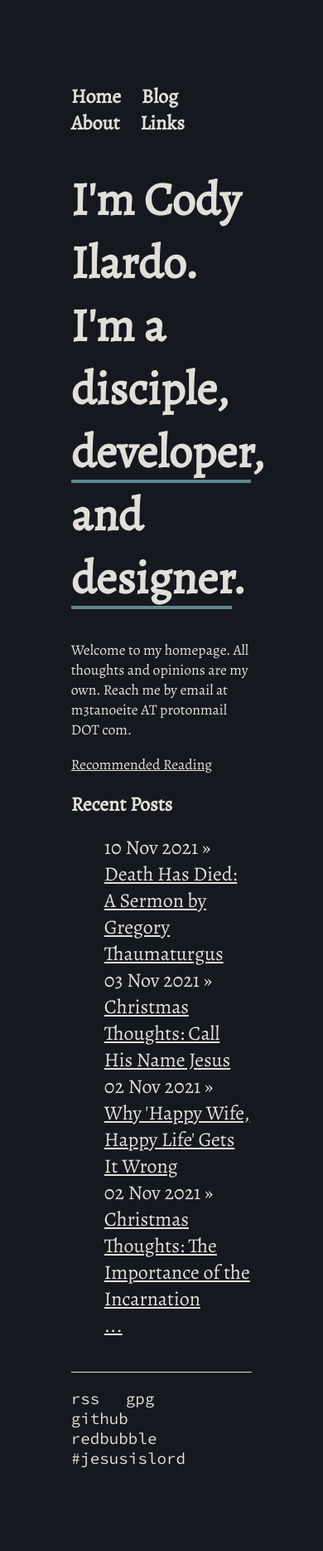
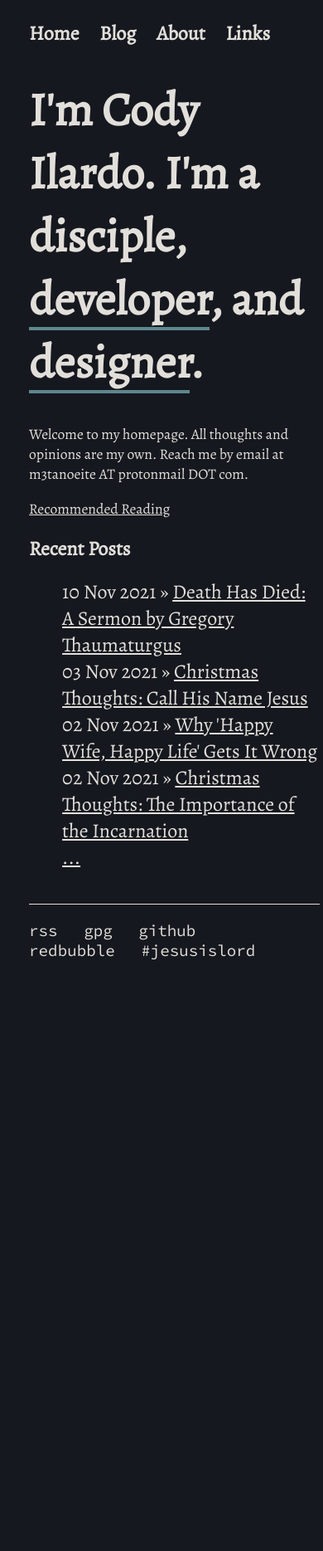
Before and after one commit to codyilardo/codyilardo.github.io, a Jekyll site: the page built from index.html, in a window 390 px wide. Shown: the whole page at 83% size. Built offline with Jekyll 4.4.1, drawn with Linux system fonts in a browser that asks for light colours; after the commit the page ends 1176 px from its top, so only the background shows below that.

Commit message:
mobile sizing testtinggggh

```diff
--- a/css/main.css
+++ b/css/main.css
@@ -133,10 +133,9 @@ ul.posts li {
 }
 
 /* PHONE SCREEN CHANGES */
-/* @media only screen and (max-width: 700px) {
+@media only screen and (max-width: 700px) {
 
     html {
-        font-size: 300% !important;
         margin: 0px;
         padding: 0px;
     }
@@ -144,9 +143,12 @@ ul.posts li {
     body {
         background-color: var(--bg) !important;
         color: var(--text) !important;
-        margin: auto;
+         /* margin: auto; */
         width: 90% !important;
         font-family: var(--font) !important;
+        margin-top: 15px;
+        margin-bottom: 15px;
+        margin-right: 9%;
+        margin-left: 9%;
     }
-
-} */
+}
```
